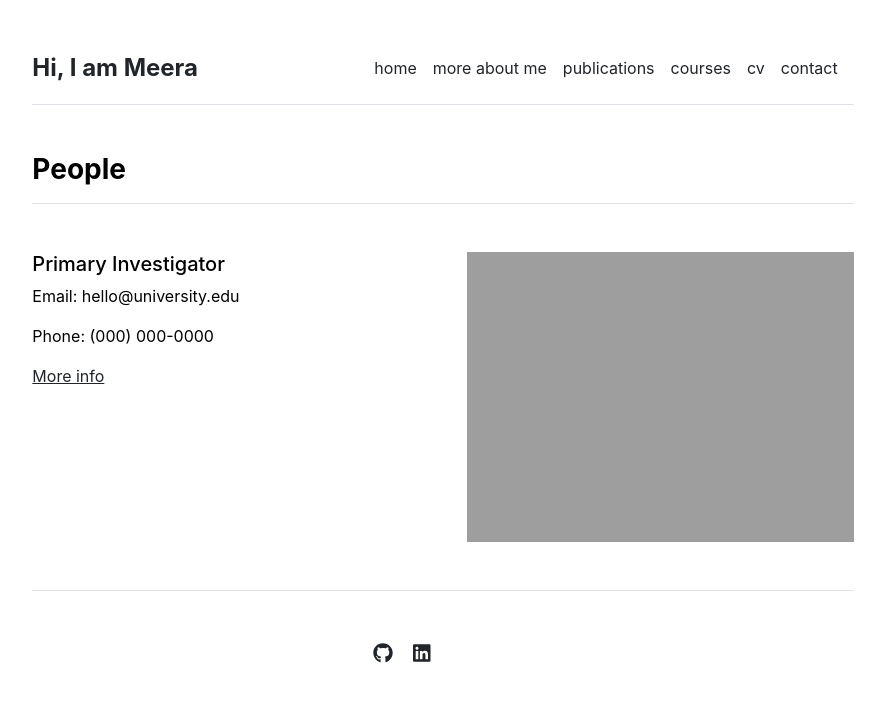
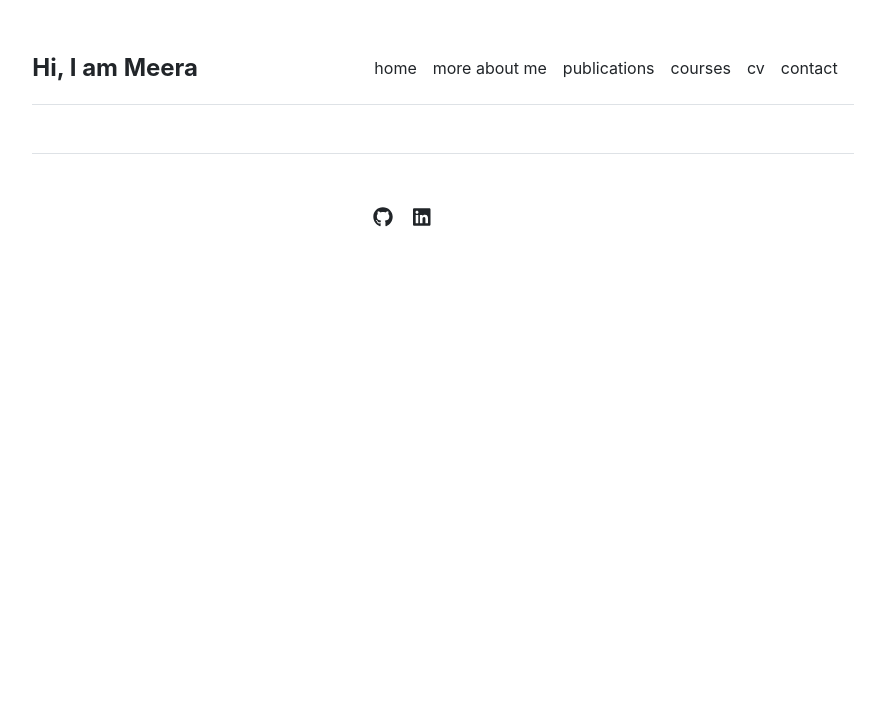
Before and after one commit to astrogirl1/astrogirl1, a Jekyll site: the page built from people.md, in a window 1280 px wide. Shown: the top 702 px of the page, without its empty margins (197-1082 px from the left). Built offline with Jekyll 4.4.1, drawn with Linux system fonts in a browser that asks for light colours.

```diff
--- a/_data/settings.yml
+++ b/_data/settings.yml
@@ -6,11 +6,9 @@ menu:
 - {name: 'cv', url: '/cv'}
 - {name: 'contact', url: '/contact'}
 
-people:
-- {name: 'Primary Investigator', title: 'Researcher', department: 'Physics & Astronomy', institution: 'Some University', institution_address: '1 Main Street, Canada', phone: '(000) 000-0000', email: 'hello@university.edu', office: 'Science Building 505', image: 'assets/img/primary-investigator.jpg', url: 'primary-investigator'}
 courses:
 - {name: 'Maybe add courses here?'}
-post:
+more about me:
 - {name: Blog}
 
 social:
--- a/_layouts/people.html
+++ b/_layouts/people.html
@@ -1,7 +1,7 @@
 ---
 layout: default
 ---
-
+<!--
 {{ content }}
 
 <h3 class="fw-bold border-bottom pb-3 mb-5">People</h3>
@@ -17,4 +17,4 @@ layout: default
     <img src="{{ site.github.url }}/{{ person.image }}" alt="Contact" width="100%">
   </div>
 </div>
-{% endfor %}
+{% endfor %} -->
```
